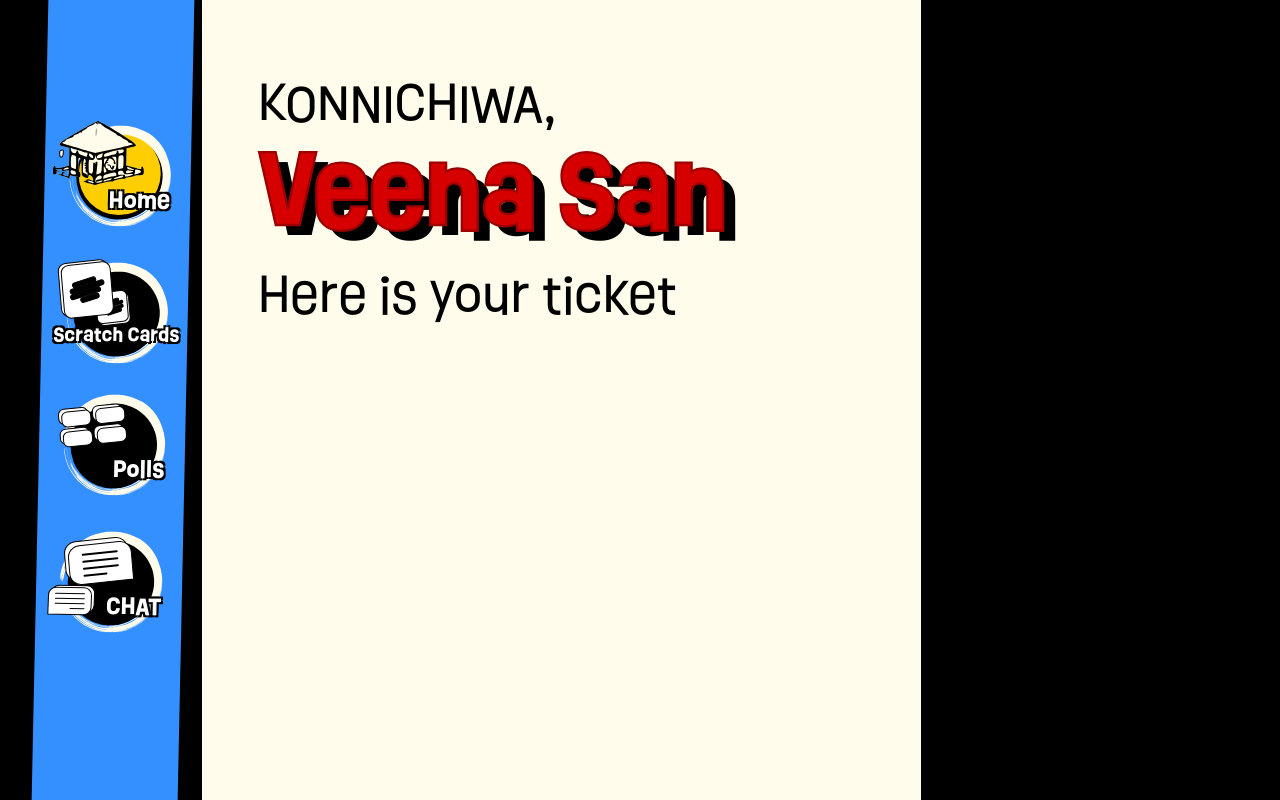
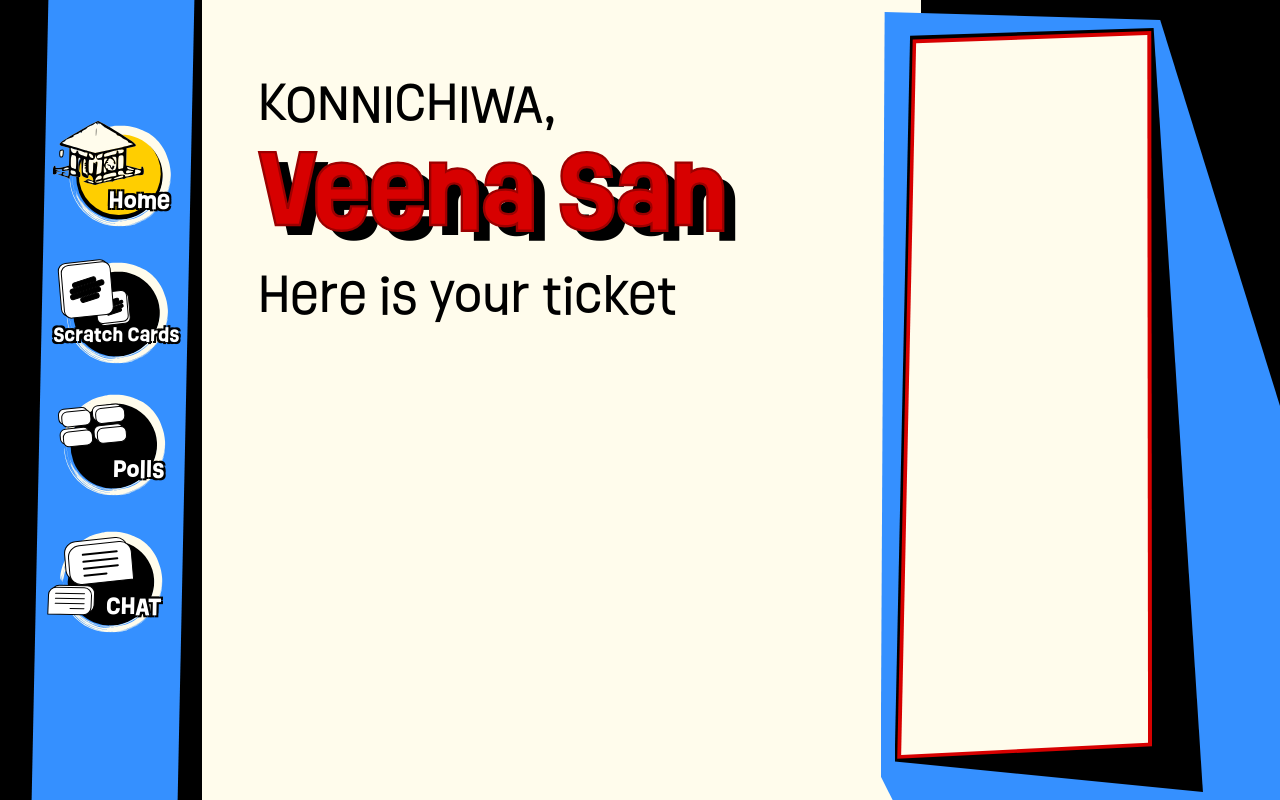
Before and after one commit to WadadParker/animecon-fe, a React (Vite) app: page /home in a window 1280 px wide. Built offline with nearby package versions, Linux system fonts and the light colour scheme.

Commit message:
style: home layout

```diff
--- a/src/pages/Home.jsx
+++ b/src/pages/Home.jsx
@@ -1,12 +1,27 @@
+
 
 const Home = () => {
   return (
-    <div className='font-ruddy w-full'>
+    <div className='font-ruddy w-full relative flex'>
       <main className="bg-bg-light h-full pt-20 pl-14 w-2/3">
         <h2 className=" text-5xl mb-4">KONNICHIWA,</h2>
         <h1 className='text-8xl bg-transparent font-bold tracking-[-0.020em] text-primary-red z-10' style={{WebkitTextStroke:"2.34px #9C0000",textShadow:"12px 10px 0 black"}}>Veena San</h1>
         <h3 className=" text-5xl mt-8">Here is your ticket</h3>
       </main>
+      <section className=" grow flex flex-col justify-center items-start pl-3.5 pt-4 pb-2 bg-primary-blue -ml-10 mt-3"
+       style={{clipPath:"polygon(1% 0%,70% 1%,100% 50%,100% 100%,3% 100%,0% 97%)"}}>
+        <div className="relative w-[80%] flex h-full  bg-black hover:cursor-pointer" style={{clipPath:"polygon(5% 1%,84% 0%,100% 100%,0% 96%)"}}>
+          <main className=" w-[83.5%]  bg-primary-red p-1"
+          style={{clipPath:"polygon(7% 1.5%,99.7% 0.4%,100% 94%,1% 95.65%)"}}
+          >
+            <aside className=" w-full h-full bg-bg-light "
+          style={{clipPath:"polygon(7% 1.5%,99.7% 0.4%,100% 94%,1% 95.65%)"}}
+          >
+
+          </aside>
+          </main>
+        </div>
+      </section>
     </div>
   )
 }
```
